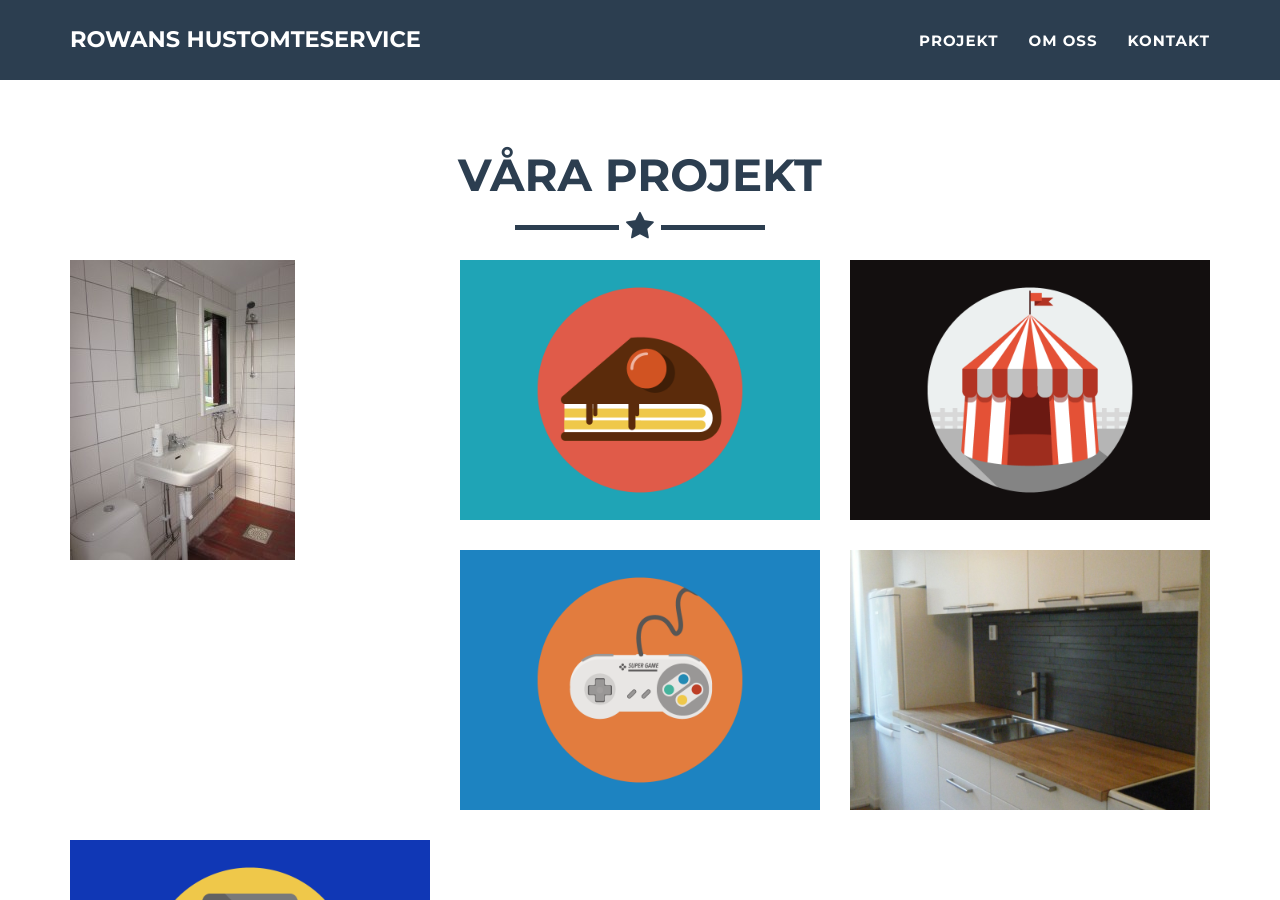
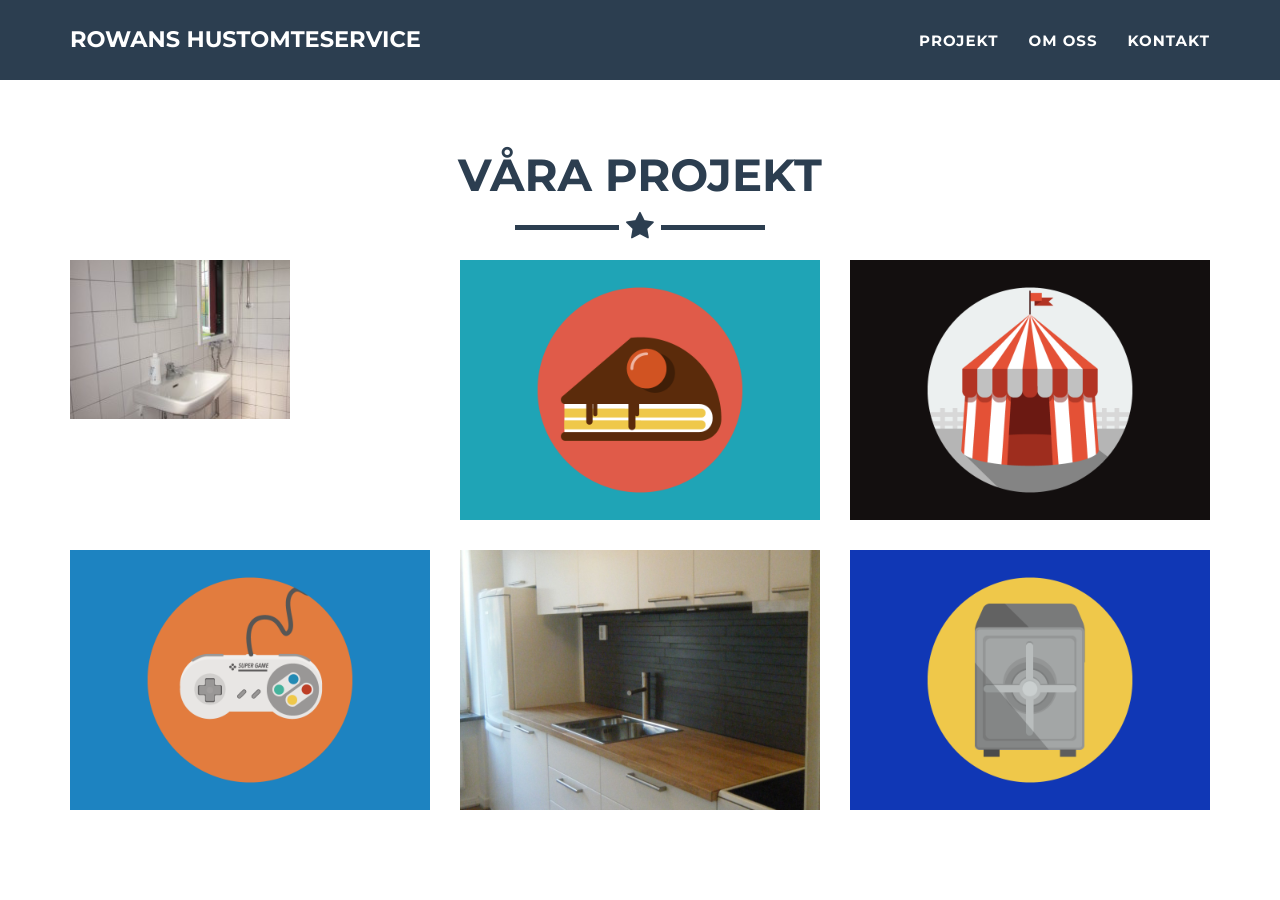
Before and after one commit to hustomteservice/hustomteservice.github.io, a Jekyll site: the page built from index.html, in a window 1280 px wide and 900 px high, scrolled down 734 px. Built offline with Jekyll 4.4.1, drawn with Linux system fonts in a browser that asks for light colours.

Commit message:
Update koloni image

```diff
--- a/_posts/2014-07-18-Kolonidusch-och--toalett.markdown
+++ b/_posts/2014-07-18-Kolonidusch-och--toalett.markdown
@@ -2,7 +2,7 @@
 layout: default
 modal-id: 1
 date: 2014-07-18
-img: koloni.jpg
+img: koloni.png
 alt: image-alt
 project-date: April 2014
 client: Start Bootstrap
```
Also changed, not shown: img/portfolio/koloni.jpg (deleted), img/portfolio/koloni.png (added).
